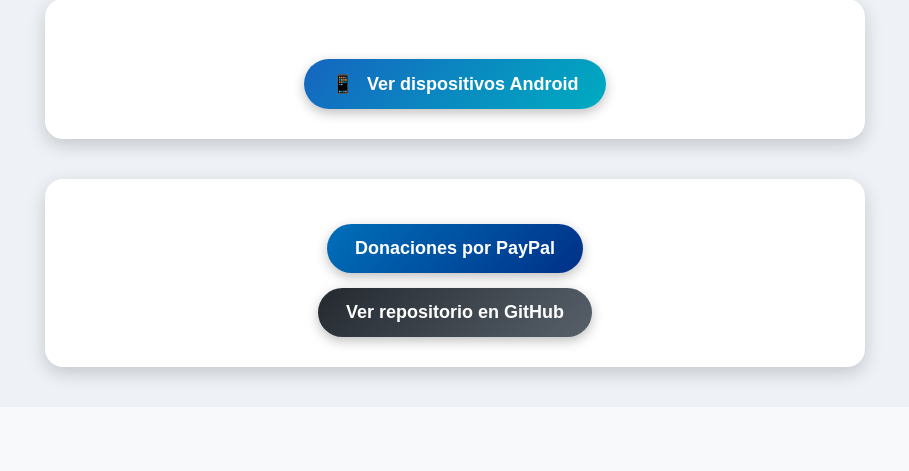
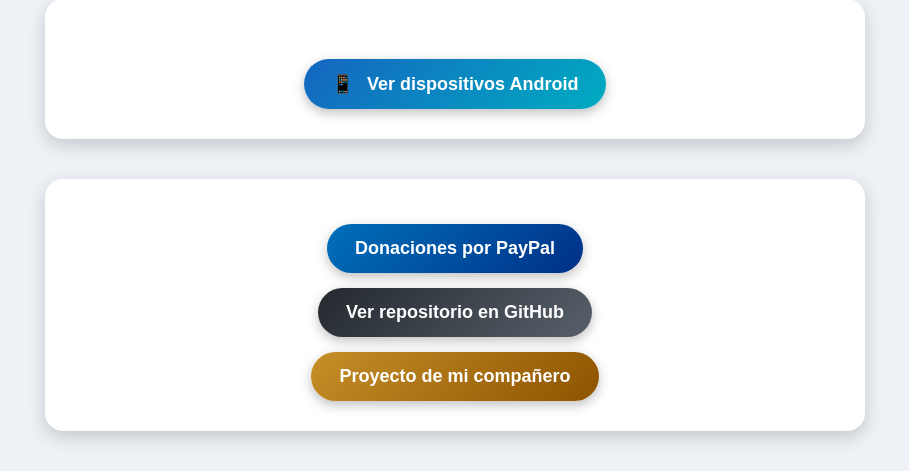
Before and after one commit to Deivid21/l401-lecturas-xy, a Flask app: page / in a window 1280 px wide. Shown: the part 620-1091 px from the top of the page, without its empty margins (185-1094 px from the left). Before the commit the page ends 1006 px from the top, so only its background shows below. Run offline with Flask 3, Linux system fonts and the light colour scheme; data that the repository does not hold is empty.

Commit message:
xy: Add button to view another project
Change-Id: I3d55e2598da25e0fe3b5980684494afb48d14dab

```diff
--- a/templates/index.html
+++ b/templates/index.html
@@ -145,6 +145,25 @@
             transform: scale(1.05);
         }
 
+        .boton-companero {
+            display: inline-block;
+            margin-top: 15px;
+            padding: 14px 28px;
+            background: linear-gradient(135deg, #c68f28, #8e5300);
+            color: white;
+            text-decoration: none;
+            font-size: 18px;
+            font-weight: bold;
+            border-radius: 30px;
+            box-shadow: 0 4px 12px rgba(0, 0, 0, 0.25);
+            transition: 0.3s;
+        }
+
+        .boton-companero:hover {
+            background: linear-gradient(135deg, #8e0000, #5f0000);
+            transform: scale(1.05);
+        }
+
     </style>
 </head>
 
@@ -204,6 +223,15 @@
             rel="noopener noreferrer">
             Ver repositorio en GitHub
         </a>
+
+        <br>
+
+        <a class="boton-companero"
+            href="https://www.youtube.com/watch?v=dQw4w9WgXcQ"
+            target="_blank"
+            rel="noopener noreferrer">
+            Proyecto de mi compañero
+        </a>
     </div>
 </body>
 </html>
```
